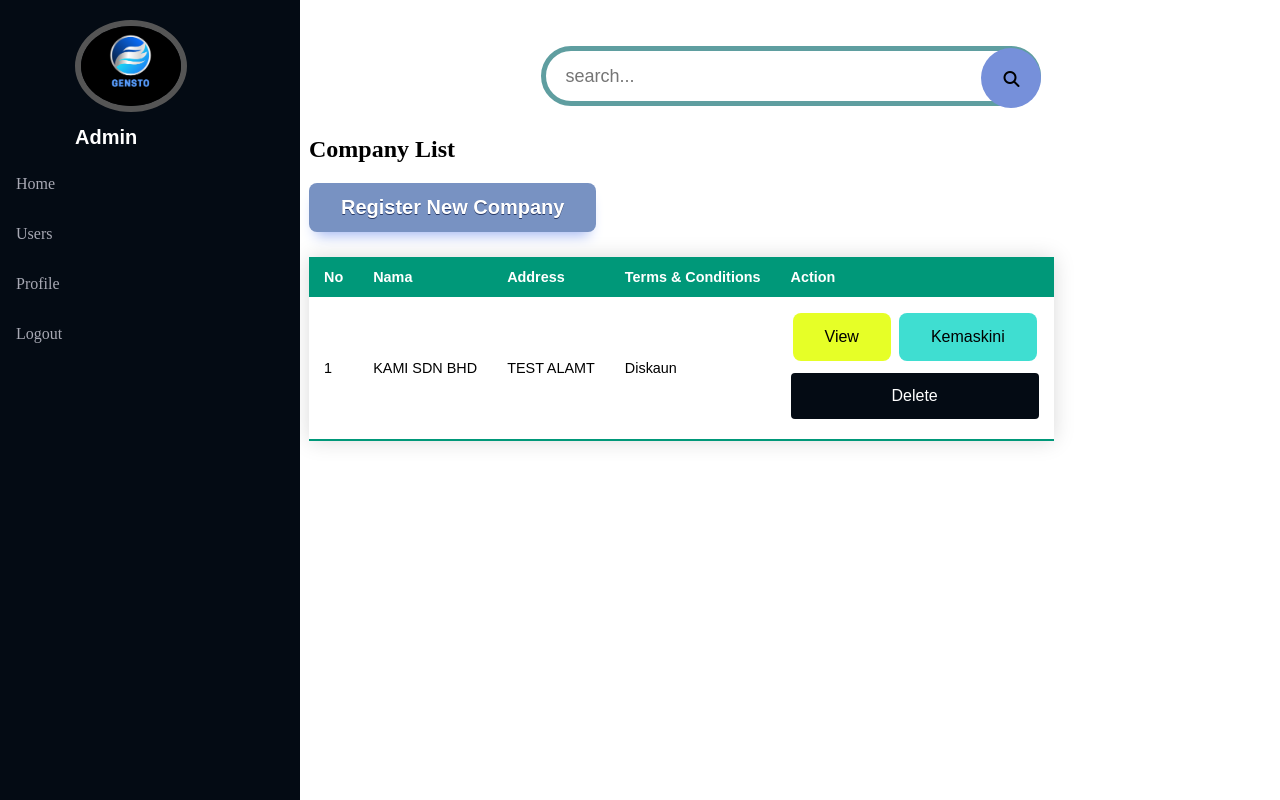
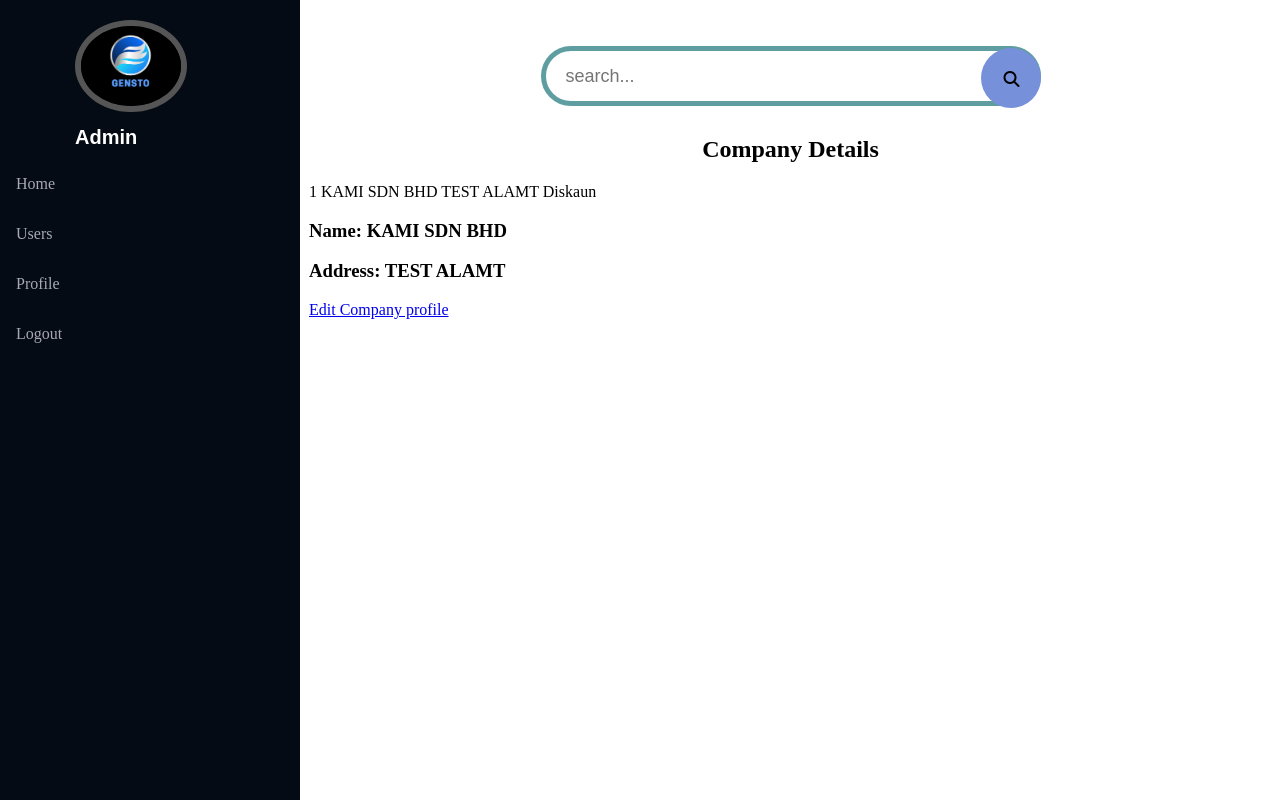
Before and after one commit to SAIFULTECH-2000/Gensto, a PHP site: page /gensto/company in a window 1280 px wide. Run offline with PHP 8.4, Linux system fonts and the light colour scheme; a user stored in the database is signed in; data comes from the database, SQL or seed files in the repository; some libraries are stand-ins or nearby versions.

Commit message:
company modify

```diff
--- a/app/controllers/Company.php
+++ b/app/controllers/Company.php
@@ -36,10 +36,37 @@ class Company extends Controller
         $this->view("Company/register_C");
         $this->view('Components/footer');
     }
+    public function edit()
+    {   $id = $_SESSION['id'];
+
+        $sql = "SELECT * from company WHERE id = '$id' limit 1";
+        $result = $this->conn->query($sql)->fetch_assoc();
+        $this->view('Components/header');
+        $this->view("Company/edit",$result  );
+        $this->view('Components/footer');
+        if($_POST){
+            //$username = $_POST['username'];
+            $nama=$_POST['nama'];
+            $address=$_POST['address'];
+            //$email=$_POST['email'];
+            $sql = "UPDATE company SET nama='$nama',address='$address'WHERE id=$id";
+
+            if($this->conn->query($sql)==TRUE){
+                //jika berjaya
+           $baseUrl = baseurl;
+           $url = $baseUrl."user";
+           header("Location:$url");
+           }else{
+               echo "error";
+           }
+
+        }
+    }
 
     public function select($tbname)
     {
         $username=  $_SESSION['username'];
+
         //$sql = "SELECT * FROM $tbname where ;";
         $query = "SELECT id FROM user where username like '$username' limit 1";
 
@@ -47,6 +74,8 @@ class Company extends Controller
         $id=0;
         while($row = $result->fetch_assoc()) {
             $id = $row['id'];
+            $_SESSION['id']=$id;
+
         }
         $sql = "SELECT * FROM $tbname where id = '$id'";
         $results = $this->conn->query($sql);
--- a/app/views/Company/index.php
+++ b/app/views/Company/index.php
@@ -1,7 +1,7 @@
 <script src="https://kit.fontawesome.com/75759bf957.js" crossorigin="anonymous"></script>
 <script src="https://ajax.googleapis.com/ajax/libs/jquery/3.6.0/jquery.min.js"></script>
 <script>
-$(document).ready(function(){
+    $(document).ready(function() {
         $("#myInput").on("keyup", function() {
             var value = $(this).val().toLowerCase();
             $("#myTable tr").filter(function() {
@@ -11,13 +11,18 @@ $(document).ready(function(){
     });
 </script>
 <script>
-    function checker(){
+    function checker() {
         var result = confirm('Are you sure to delete?');
-        if (result == false){
+        if (result == false) {
             event.preventDefault();
         }
     }
 </script>
+<style>
+    .center {
+        text-align: center;
+    }
+</style>
 <div class="con">
 
     <div class="search_wrap search_wrap_3">
@@ -28,43 +33,26 @@ $(document).ready(function(){
             </div>
         </div>
     </div>
-    <h2>Company List</h2>
+    <h2 class="center">Company Details</h2>
 
-
-    <a href="<?=baseurl?>Company/register"> <button class="myButton">Register New Company</button></a>
-
-    <table class="styled-table">
-        <thead>
-            <tr>
-                <th>No</th>
-                <th>Nama</th>
-                <th>Address</th>
-                <th>Terms & Conditions</th>
-                <th>Action</th>
-            </tr>
-        </thead>
     <tbody id="myTable">
-        <?php foreach ($data as $datas): ?>
+        <?php foreach ($data as $datas) : ?>
             <tr>
                 <td><?= $datas['id']; ?></td>
                 <td><?= $datas['nama']; ?></td>
                 <td><?= $datas['address']; ?></td>
                 <td><?= $datas['termsandconditions']; ?></td>
-                <td>
-                    <button class = "bview">View</button>
-                    <button class = "bupdate">Kemaskini</button>
-                    <form action="<?=baseurl?>company/deres" method="POST" >
-                    <input type="hidden" name="id" value="<?=$datas['id']; ?>">
-                    <input onclick="checker()" class ="bdelete" type="submit" value="Delete">
-
-                    </form>
-                    <!-- <a onclick="checker()" href="<?=baseurl?>Company/delete?fn=$datas[id]"><button class = "bdelete">Delete</button></a> -->
-
-                </td>
             </tr>
         <?php endforeach; ?>
 
     </tbody>
     </table>
+    <?php foreach ($data as $datas) : ?>
+        <h3>Name: <?= $datas['nama']; ?></h3>
+        <h3>Address: <?= $datas['address']; ?></h3>
+        <a href="<?=baseurl?>Company/edit">Edit Company profile</a>
+
+    <?php endforeach; ?>
+
 
 </div>
```
Also changed, not shown: app/views/Company/edit.php (added, +15 -0 lines). Lines whose indentation alone changed are shown as unchanged.
